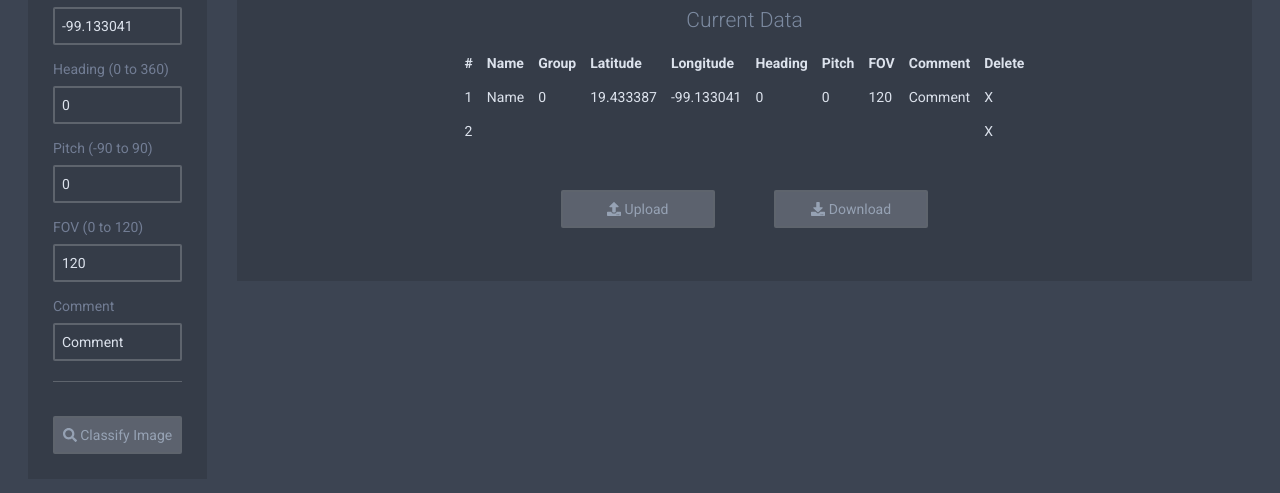
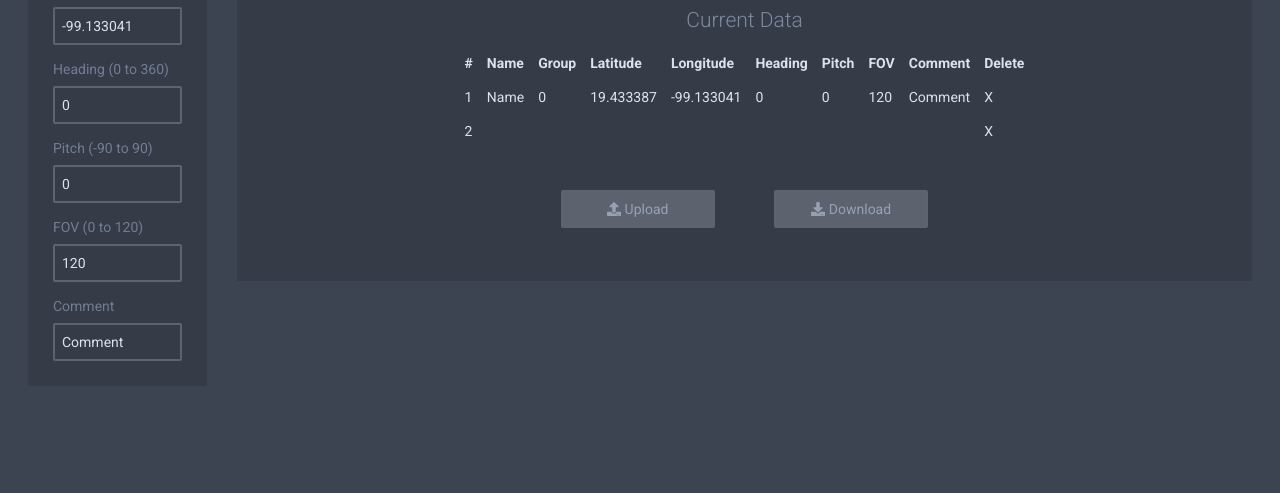
Before and after one commit to otrenav/geographic-computer-vision-explorer, a plain HTML site: page public/index.html in a window 1280 px wide. Shown: the part 427-920 px from the top of the page. After the commit the page ends 856 px from the top, so only its background shows below. Drawn offline with Linux system fonts and the light colour scheme.

Commit message:
Temporarily remove image classification due to error

```diff
--- a/public/index.html
+++ b/public/index.html
@@ -75,14 +75,14 @@
                                              </button>
                                              </div>
                                              </div> -->
-                                        <hr>
+                                        <!-- <hr>
                                              <div class="row">
                                              <div class="col-12">
                                              <button onclick="googleVisionAPI()">
                                              <i class="fa fa-search"></i> Classify Image
                                              </button>
                                              </div>
-                                        </div>
+                                             </div> -->
                                     </div>
                                 </div>
                             </div>
```
Lines whose indentation alone changed are shown as unchanged.
